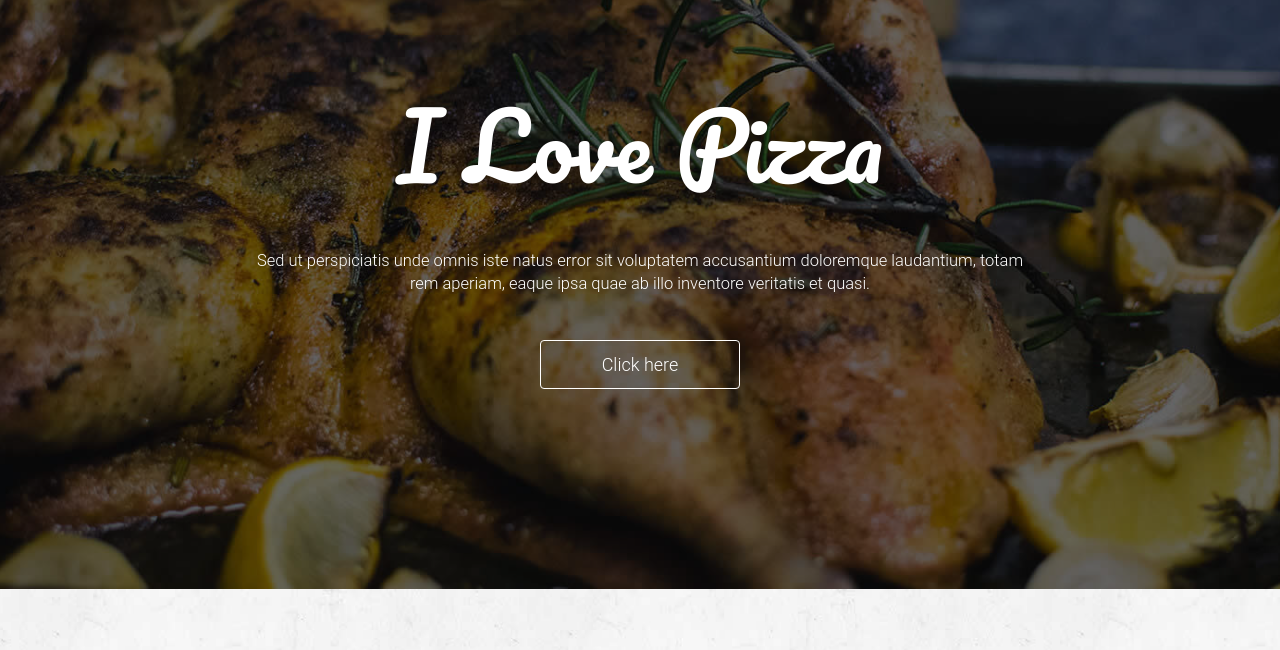
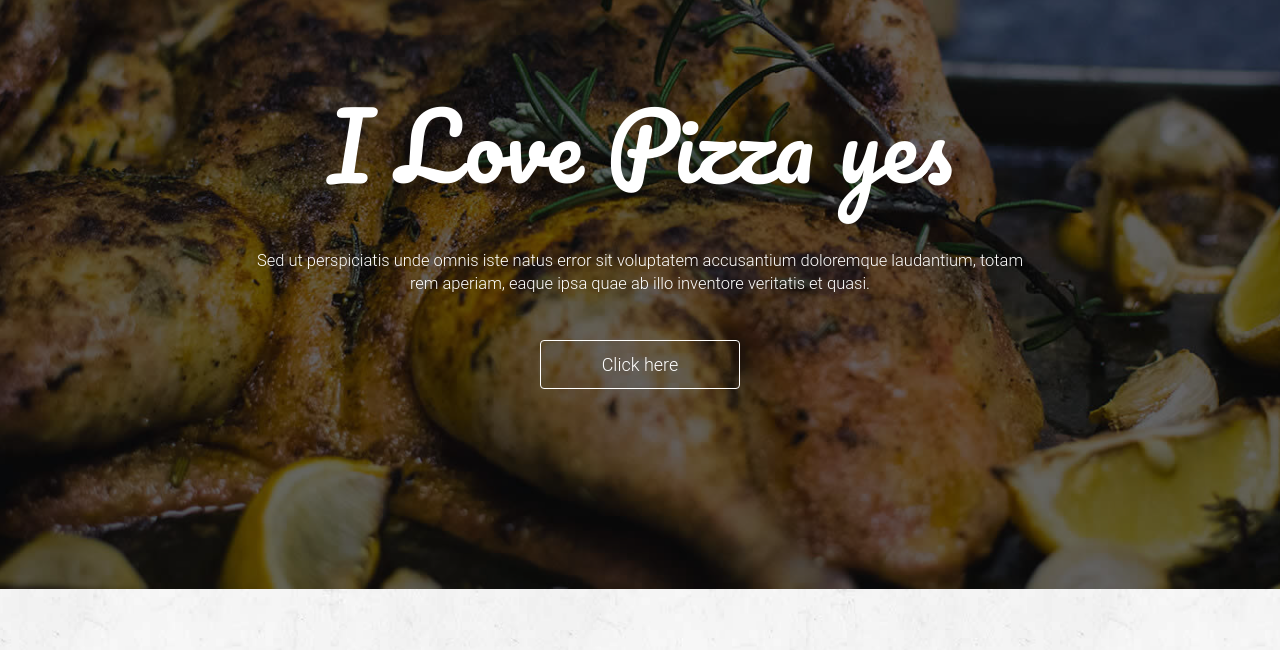
Before and after one commit to ravi2krishna/food, a plain HTML site: page index.html in a window 1280 px wide. Shown: the part 150-800 px from the top of the page. Drawn offline with Linux system fonts and the light colour scheme; animation ran at ten frames a second.

Commit message:
Update index.html

```diff
--- a/index.html
+++ b/index.html
@@ -107,7 +107,7 @@
                         <div class="main_slider text-center">
                             <div class="col-md-12">
                                 <div class="main_slider_content wow zoomIn" data-wow-duration="1s">
-                                    <h1>I Love Pizza</h1>
+                                    <h1>I Love Pizza yes</h1>
                                     <p>Sed ut perspiciatis unde omnis iste natus error sit voluptatem accusantium doloremque laudantium, totam rem aperiam, eaque ipsa quae ab illo inventore veritatis et quasi. </p>
                                     <button href="" class="btn-lg">Click here</button>
                                 </div>
```
